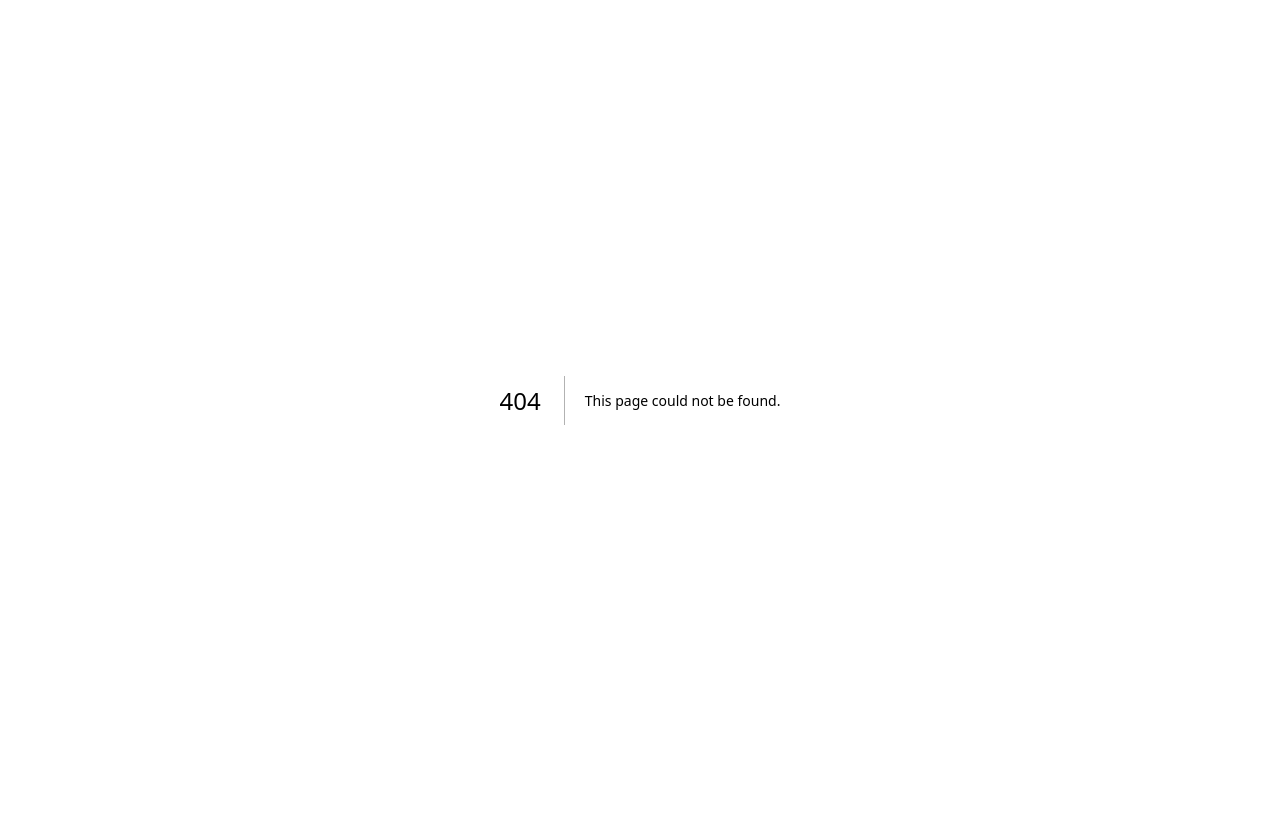
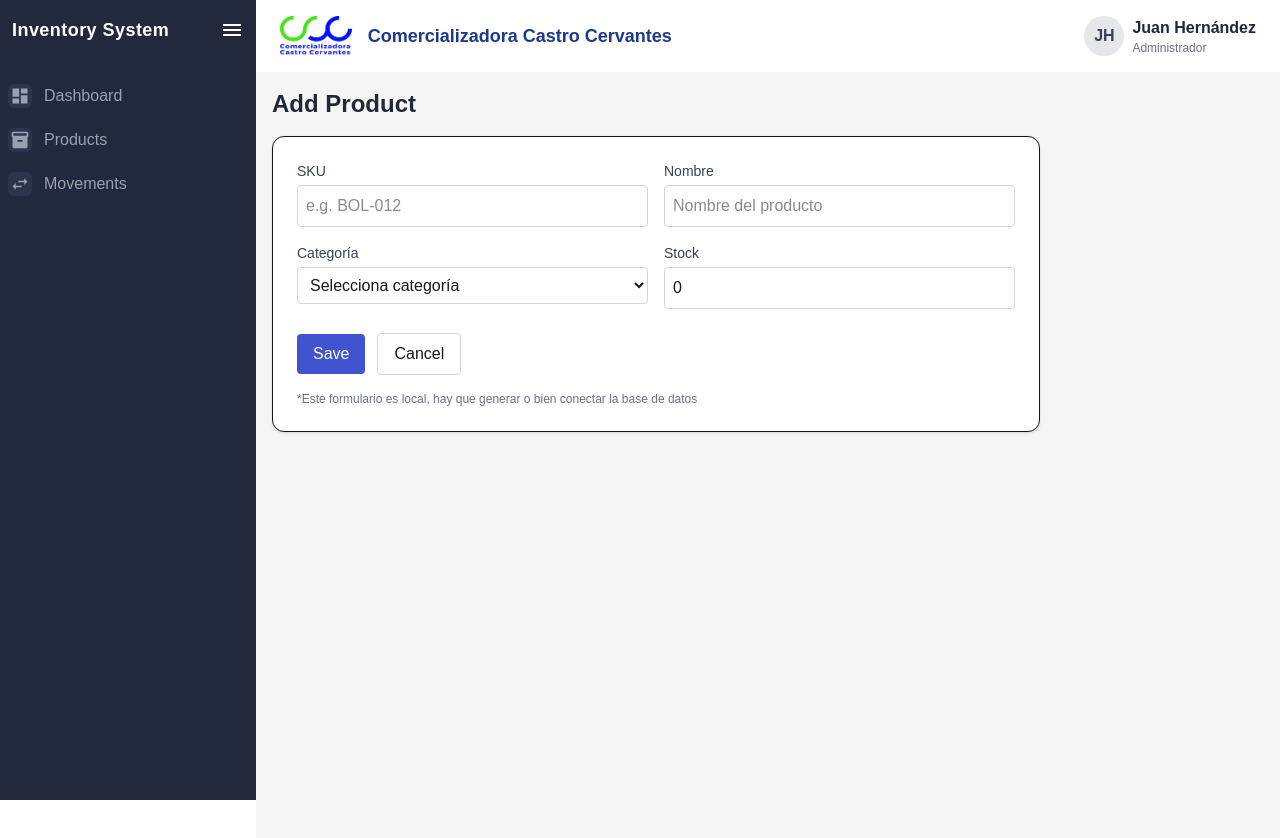
Before and after one commit to Juan-Hernandez-Dev/CCC_Inventory, a Next.js app: page /products/new in a window 1280 px wide. Before the commit this address had no page. Shown: the top 838 px of the page. Before the commit the page ends 800 px from the top, so only its background shows below. Built offline with nearby package versions, Linux system fonts and the light colour scheme.

Commit message:
Correcion de errores sobre agregar un producto

```diff
--- a/components/ProductsTable.tsx
+++ b/components/ProductsTable.tsx
@@ -3,7 +3,7 @@ import { MdEdit, MdClose, MdCheckCircle, MdWarning, MdCancel } from 'react-icons
 
 // Define the Product type
 interface Product {
-  id: number;
+  id?: number;              // ← hacerlo opcional porque muchos registros no traen id
   sku: string;
   nombre: string;
   precio: number;
@@ -60,7 +60,10 @@ const ProductsTable: React.FC<{ products: Product[] }> = ({ products }) => {
         </thead>
         <tbody>
           {products.map((product, idx) => (
-            <tr key={product.id} className={idx % 2 === 0 ? 'bg-white' : 'bg-gray-100'}>
+            <tr
+              key={`${product.sku ?? product.id ?? 'no-key'}-${idx}`} // ✅ clave estable y única
+              className={idx % 2 === 0 ? 'bg-white' : 'bg-gray-100'}
+            >
               <td className="p-2 text-center">{product.sku}</td>
               <td className="p-2 text-left">{product.nombre}</td>
               <td className="p-2 text-center">${product.precio}</td>
--- /dev/null
+++ b/src/app/products/new/page.tsx
@@ -0,0 +1,168 @@
+"use client";
+
+import React, { useState } from "react";
+import { useRouter } from "next/navigation";
+import Header from "../../../../components/Header";
+import Sidebar from "../../../../components/Sidebar";
+
+// Categorías idénticas a Products
+const CATEGORY_OPTIONS = [
+  "BOLSAS","FERRETERIA","PERFUMERIA","LIQ. 5 LITROS","ESCOBAS","FIBRAS",
+  "LIQ. 1 LITRO","JARCERIA","PASTILLA/AROMA","PAPEL","VENENO","DESPACHADORES",
+  "LIQ. 500 ML","TRAPADORES BG","DULCERIA"
+];
+
+type NewProduct = {
+  sku: string;
+  nombre: string;
+  categoria: string;
+  stock: number;
+};
+
+export default function NewProductPage() {
+  const router = useRouter();
+  const [sidebarWidth, setSidebarWidth] = useState("64px");
+
+  const [form, setForm] = useState<NewProduct>({
+    sku: "",
+    nombre: "",
+    categoria: "",
+    stock: 0,
+  });
+  const [errors, setErrors] = useState<{[k:string]: string}>({});
+
+  const handleChange = (k: keyof NewProduct, v: string) => {
+    setForm(prev => ({
+      ...prev,
+      [k]: k === "stock" ? Number(v) : v
+    }));
+  };
+
+  const validate = (): boolean => {
+    const e: {[k:string]: string} = {};
+    if (!form.sku.trim()) e.sku = "SKU requerido";
+    if (!form.nombre.trim()) e.nombre = "Nombre requerido";
+    if (!form.categoria) e.categoria = "Selecciona una categoría";
+    if (Number.isNaN(form.stock) || form.stock < 0) e.stock = "Stock debe ser 0 o mayor";
+    setErrors(e);
+    return Object.keys(e).length === 0;
+  };
+
+  const saveProduct = () => {
+    try {
+      const raw = localStorage.getItem("userProducts");
+      const list: NewProduct[] = raw ? JSON.parse(raw) : [];
+      // Si ya existe el SKU, sobreescribe (update)
+      const idx = list.findIndex(p => p.sku === form.sku);
+      if (idx >= 0) list[idx] = form;
+      else list.push(form);
+      localStorage.setItem("userProducts", JSON.stringify(list));
+    } catch (err) {
+      console.error("Error saving product:", err);
+    }
+  };
+
+  const onSubmit = (e: React.FormEvent) => {
+    e.preventDefault();
+    if (!validate()) return;
+    saveProduct();
+    router.push("/products"); // regresa a la lista
+  };
+
+  return (
+    <div className="flex h-screen" style={{ margin: 0, padding: 0 }}>
+      <Sidebar onWidthChange={setSidebarWidth} />
+      <div className="flex-1" style={{ marginLeft: sidebarWidth }}>
+        <Header />
+        <div className="p-4 bg-[#f5f5f5] min-h-screen">
+          <h1 className="text-2xl mb-4 font-bold text-[#1F2937]">Add Product</h1>
+
+          <form
+            onSubmit={onSubmit}
+            className="bg-white rounded-xl shadow p-6 border max-w-3xl"
+          >
+            <div className="grid grid-cols-1 md:grid-cols-2 gap-4">
+              {/* SKU */}
+              <div>
+                <label className="block text-sm font-medium text-gray-700 mb-1">SKU</label>
+                <input
+                  type="text"
+                  value={form.sku}
+                  onChange={(e) => handleChange("sku", e.target.value)}
+                  className={`w-full border rounded p-2 focus:outline-none ${errors.sku ? "border-red-500" : "border-gray-300"}`}
+                  placeholder="e.g. BOL-012"
+                />
+                {errors.sku && <p className="text-sm text-red-600 mt-1">{errors.sku}</p>}
+              </div>
+
+              {/* Nombre */}
+              <div>
+                <label className="block text-sm font-medium text-gray-700 mb-1">Nombre</label>
+                <input
+                  type="text"
+                  value={form.nombre}
+                  onChange={(e) => handleChange("nombre", e.target.value)}
+                  className={`w-full border rounded p-2 focus:outline-none ${errors.nombre ? "border-red-500" : "border-gray-300"}`}
+                  placeholder="Nombre del producto"
+                />
+                {errors.nombre && <p className="text-sm text-red-600 mt-1">{errors.nombre}</p>}
+              </div>
+
+              {/* Categoría */}
+              <div>
+                <label className="block text-sm font-medium text-gray-700 mb-1">Categoría</label>
+                <select
+                  value={form.categoria}
+                  onChange={(e) => handleChange("categoria", e.target.value)}
+                  className={`w-full border rounded p-2 bg-white ${errors.categoria ? "border-red-500" : "border-gray-300"}`}
+                >
+                  <option value="">Selecciona categoría</option>
+                  {CATEGORY_OPTIONS.map(opt => (
+                    <option key={opt} value={opt}>{opt}</option>
+                  ))}
+                </select>
+                {errors.categoria && <p className="text-sm text-red-600 mt-1">{errors.categoria}</p>}
+              </div>
+
+              {/* Stock base */}
+              <div>
+                <label className="block text-sm font-medium text-gray-700 mb-1">Stock</label>
+                <input
+                  type="number"
+                  min={0}
+                  value={Number.isNaN(form.stock) ? "" : form.stock}
+                  onChange={(e) => handleChange("stock", e.target.value)}
+                  className={`w-full border rounded p-2 focus:outline-none ${errors.stock ? "border-red-500" : "border-gray-300"}`}
+                  placeholder="0"
+                />
+                {errors.stock && <p className="text-sm text-red-600 mt-1">{errors.stock}</p>}
+              </div>
+            </div>
+
+            <div className="mt-6 flex items-center gap-3">
+              <button
+                type="submit"
+                className="bg-[#3F54CE] text-white px-4 py-2 rounded hover:bg-blue-600 transition-colors"
+              >
+                Save
+              </button>
+
+              <button
+                type="button"
+                onClick={() => router.push("/products")}
+                className="px-4 py-2 rounded border border-gray-300 bg-white hover:bg-gray-50 transition-colors"
+              >
+                Cancel
+              </button>
+            </div>
+
+            {/* Nota visual */}
+            <p className="text-xs text-gray-500 mt-4">
+              *Este formulario es local, hay que generar o bien conectar la base de datos
+            </p>
+          </form>
+        </div>
+      </div>
+    </div>
+  );
+}
--- a/src/app/products/page.tsx
+++ b/src/app/products/page.tsx
@@ -1,9 +1,10 @@
 "use client";
 
+import Link from "next/link";
 import Header from '../../../components/Header';  // Header component import
 import ProductsTable from '../../../components/ProductsTable';  // ProductsTable component import
 import data from '../../../data/productos.json';  // Products base data
-import movementsData from '../../../data/movements.json';  // ⬅️ Movements data (nuevo)
+import movementsData from '../../../data/movements.json';  // Movements data
 import Sidebar from '../../../components/Sidebar';  // Sidebar component import
 import React from "react";
 import { MdSearch, MdFilterList } from "react-icons/md";  // Icons import
@@ -24,11 +25,18 @@ type Product = {
   sku: string;
   nombre: string;
   categoria: string;
-  stock: number;     // stock base del JSON
-  estado?: string;   // puede venir en el JSON, pero lo derivaremos
+  stock: number;     // stock base (o efectivo si lo sobrescribimos)
+  estado?: string;   // derivado abajo
 };
 
 type Status = "Available" | "Restock Soon" | "Out of Stock";
+
+// Categorías para select (idénticas a tu UI)
+const CATEGORY_OPTIONS = [
+  "BOLSAS","FERRETERIA","PERFUMERIA","LIQ. 5 LITROS","ESCOBAS","FIBRAS",
+  "LIQ. 1 LITRO","JARCERIA","PASTILLA/AROMA","PAPEL","VENENO","DESPACHADORES",
+  "LIQ. 500 ML","TRAPADORES BG","DULCERIA"
+];
 
 export default function Page() {  // Page component definition
   const [sidebarWidth, setSidebarWidth] = React.useState('64px');  // Width state for Sidebar
@@ -36,11 +44,30 @@ export default function Page() {  // Page component definition
   const [category, setCategory] = React.useState('');  // Category filter state
   const [status, setStatus] = React.useState('');  // Status filter state
 
+  // ===== 0) Cargar productos agregados por usuario desde localStorage =====
+  const [userProducts, setUserProducts] = React.useState<Product[]>([]);
+  React.useEffect(() => {
+    try {
+      const raw = localStorage.getItem("userProducts");
+      setUserProducts(raw ? JSON.parse(raw) : []);
+    } catch {
+      setUserProducts([]);
+    }
+  }, []);
+
   // ===== 1) Leer datos base =====
   const baseProducts = React.useMemo(
     () => ((data as any).productos ?? (data as any)) as Product[],
     []
   );
+
+  // Mezcla base + user (user sobreescribe si coincide SKU)
+  const allProducts: Product[] = React.useMemo(() => {
+    const map = new Map<string, Product>();
+    baseProducts.forEach(p => map.set(p.sku, p));
+    userProducts.forEach(p => map.set(p.sku, p));
+    return Array.from(map.values());
+  }, [baseProducts, userProducts]);
 
   const movements = React.useMemo(
     () => ((movementsData as any).movements ?? (movementsData as any)) as Movement[],
@@ -57,11 +84,10 @@ export default function Page() {  // Page component definition
   }, [movements]);
 
   // ===== 3) Derivar productos con stock efectivo y status =====
-  // IMPORTANTÍSIMO: mantenemos las MISMAS llaves que usa tu UI/tabla:
   // - Sobrescribimos p.stock con el stock efectivo
   // - Sobrescribimos p.estado con el status derivado
   const derivedProducts = React.useMemo(() => {
-    return baseProducts.map((p) => {
+    return allProducts.map((p) => {
       const effectiveStock = (p.stock ?? 0) + (deltaBySku[p.sku] ?? 0);
       const derivedStatus: Status =
         effectiveStock <= 0 ? "Out of Stock" :
@@ -70,11 +96,11 @@ export default function Page() {  // Page component definition
 
       return {
         ...p,
-        stock: effectiveStock,     // ⬅️ tu tabla seguirá leyendo p.stock, pero ahora es efectivo
-        estado: derivedStatus      // ⬅️ y p.estado ahora es el estado derivado
+        stock: effectiveStock,     // la tabla seguirá leyendo p.stock (efectivo)
+        estado: derivedStatus      // y p.estado ahora es el estado derivado
       };
     });
-  }, [baseProducts, deltaBySku]);
+  }, [allProducts, deltaBySku]);
 
   // ===== 4) Estado de productos filtrados (sobre la lista derivada) =====
   const [filteredProducts, setFilteredProducts] = React.useState<Product[]>(derivedProducts);
@@ -122,21 +148,9 @@ export default function Page() {  // Page component definition
               onChange={e => setCategory(e.target.value)}
             >
               <option value="">Category</option>
-              <option value="BOLSAS">BOLSAS</option>
-              <option value="FERRETERIA">FERRETERIA</option>
-              <option value="PERFUMERIA">PERFUMERIA</option>
-              <option value="LIQ. 5 LITROS">LIQ. 5 LITROS</option>
-              <option value="ESCOBAS">ESCOBAS</option>
-              <option value="FIBRAS">FIBRAS</option>
-              <option value="LIQ. 1 LITRO">LIQ. 1 LITRO</option>
-              <option value="JARCERIA">JARCERIA</option>
-              <option value="PASTILLA/AROMA">PASTILLA/AROMA</option>
-              <option value="PAPEL">PAPEL</option>
-              <option value="VENENO">VENENO</option>
-              <option value="DESPACHADORES">DESPACHADORES</option>
-              <option value="LIQ. 500 ML">LIQ. 500 ML</option>
-              <option value="TRAPADORES BG">TRAPADORES BG</option>
-              <option value="DULCERIA">DULCERIA</option>
+              {CATEGORY_OPTIONS.map(opt => (
+                <option key={opt} value={opt}>{opt}</option>
+              ))}
             </select>
             <select
               className="p-2 border rounded bg-white"
@@ -148,15 +162,14 @@ export default function Page() {  // Page component definition
               <option value="Restock Soon">Restock Soon</option>
               <option value="Out of Stock">Out of Stock</option>
             </select>
-            <button
-              type="button"
-              className="bg-[#3F54CE] text-white p-2 rounded hover:bg-blue-600 transition-colors"
-            >
+
+            {/* Navega a /products/new */}
+            <Link href="/products/new" className="bg-[#3F54CE] text-white p-2 rounded hover:bg-blue-600 transition-colors">
               Add Product
-            </button>
+            </Link>
           </div>
 
-          {/* 👇 Tu tabla queda idéntica; ahora recibe productos ya derivados */}
+
           <ProductsTable products={filteredProducts as any} />
         </div>
       </div>
```
Also changed, not shown: src/app/add_product/page.tsx (deleted).
